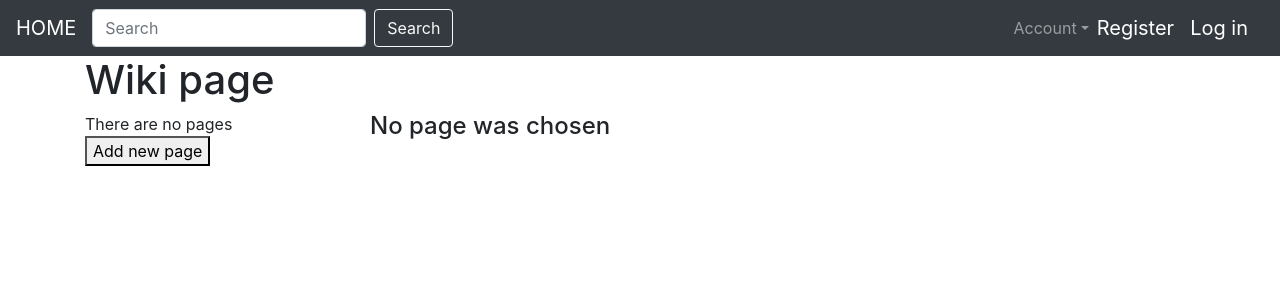
After one commit to AndjelaCickovic/UKS, a Django app: template uks_project/templates/wiki_app/no_page.html in a window 1280 px wide. The commit adds this page. Shown: the top 300 px of the page. Run offline with Django 3.2, Linux system fonts and the light colour scheme; the template is opened without the code that fills it, so the values that code supplies are empty; some libraries are stand-ins or nearby versions.

Commit message:
Created page for wiki page

```diff
--- a/uks_project/templates/wiki_app/main.html
+++ b/uks_project/templates/wiki_app/main.html
@@ -2,6 +2,8 @@
 {% extends 'myapp/base.html' %}
     {% block body_block %}
         <h1>Wiki page</h1>
+        <div class="row">
+            <div class="col-md-3">
                 {% if pages %}
             <ul>
                 {% for page in pages %}
@@ -14,4 +16,10 @@
                 There are no pages
             {% endif %}
             <button click()>Add new page</button>
+            </div>
+            <div class="col-md-9">
+                {% block page_block %}
                 {% endblock %}
+            </div>
+        </div>
+    {% endblock %}
--- /dev/null
+++ b/uks_project/templates/wiki_app/no_page.html
@@ -0,0 +1,5 @@
+<!DOCTYPE html>
+{% extends 'wiki_app/main.html' %}
+    {% block page_block %}
+        <h4>No page was chosen</h4>
+    {% endblock %}
```
Also changed, not shown: uks_project/templates/wiki_app/page.html (added, +7 -0 lines). Lines whose indentation alone changed are shown as unchanged.
